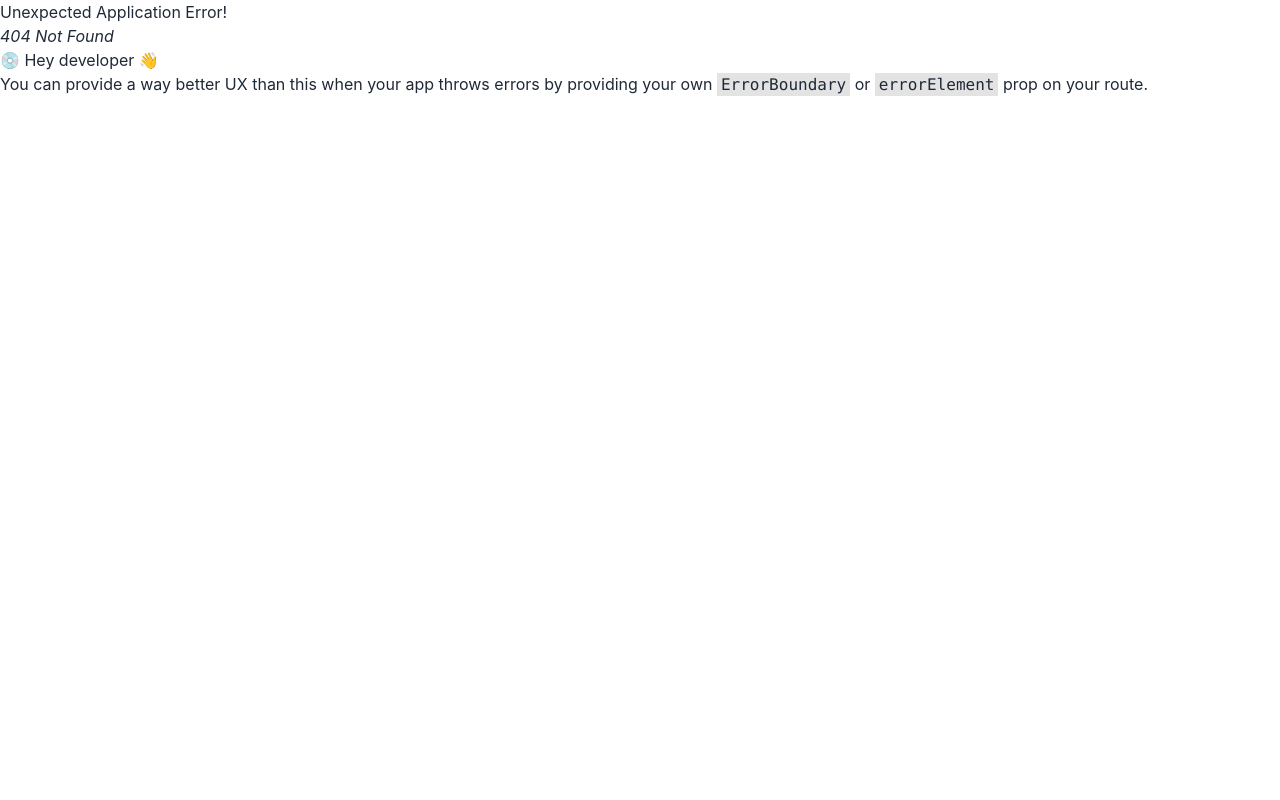
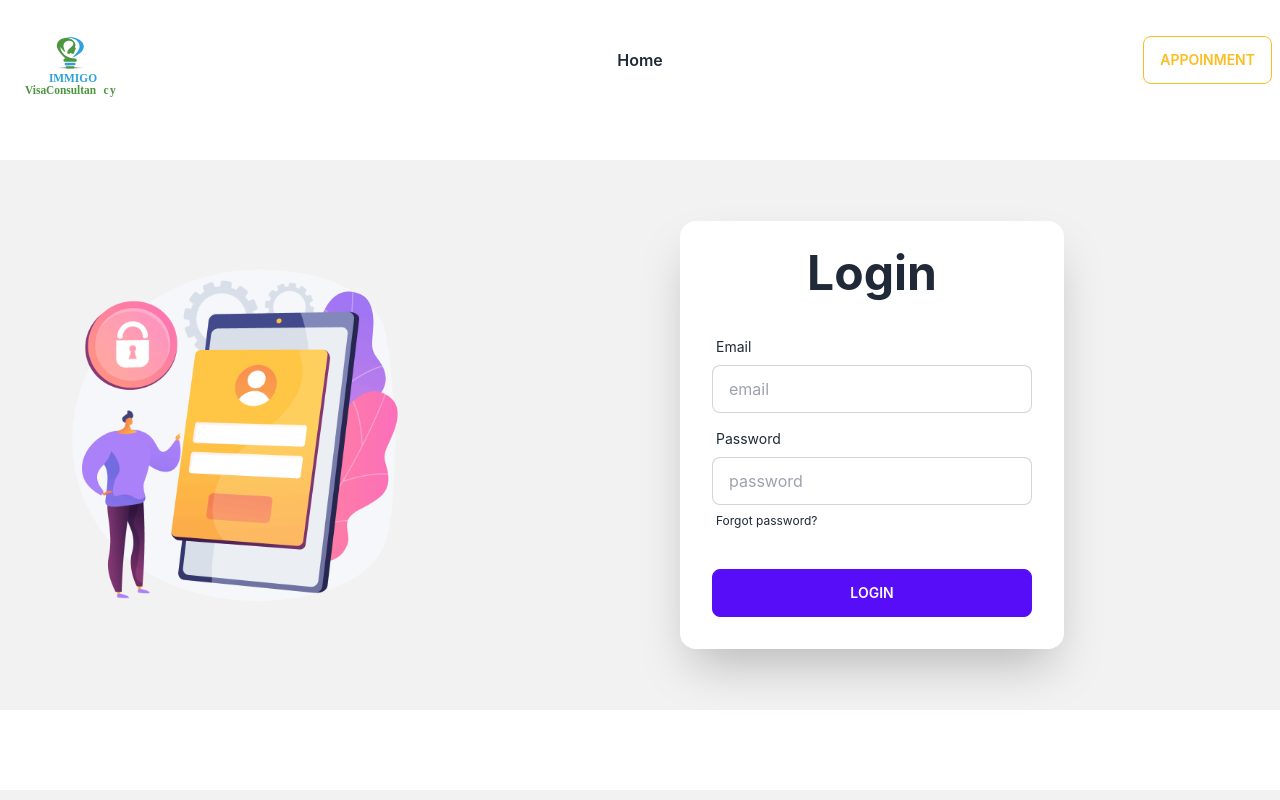
Before and after one commit to mamun-prodhan/Immigo-Visa-Consultancy-Client, a React (Create React App) app: page /login in a window 1280 px wide. Before the commit this address had no page. Shown: the top 800 px of the page. Built offline with nearby package versions, Linux system fonts and the light colour scheme.

Commit message:
login page added

```diff
--- /dev/null
+++ b/src/Pages/Login/Login.js
@@ -0,0 +1,45 @@
+import React from 'react';
+import img from '../../assets/login/login.svg'
+import img2 from '../../assets/login/login.png'
+
+const Login = () => {
+
+    const handleLogin = event =>{
+        event.preventDefault();
+    }
+
+    return (
+        <div className="hero w-full bg-base-200 my-20 py-10">
+            <div className="hero-content grid gap-20 md:grid-cols-2 flex-col lg:flex-row">
+                <div className="text-center lg:text-left">
+                    <img className='w-3/4' src={img2} alt="" />
+                </div>
+                <div className="card flex-shrink-0 w-full max-w-sm shadow-2xl bg-base-100">
+                <h1 className="text-5xl text-center mt-7 font-bold">Login</h1>
+                    <form onSubmit={handleLogin} className="card-body">
+                        <div className="form-control">
+                            <label className="label">
+                                <span className="label-text">Email</span>
+                            </label>
+                            <input type="text" placeholder="email" className="input input-bordered" />
+                        </div>
+                        <div className="form-control">
+                            <label className="label">
+                                <span className="label-text">Password</span>
+                            </label>
+                            <input type="text" placeholder="password" className="input input-bordered" />
+                            <label className="label">
+                                <a href="/" className="label-text-alt link link-hover">Forgot password?</a>
+                            </label>
+                        </div>
+                        <div className="form-control mt-6">
+                            <input className="btn btn-primary" type="submit" value="Login" />
+                        </div>
+                    </form>
+                </div>
+            </div>
+        </div>
+    );
+};
+
+export default Login;
--- a/src/Router/Routes/Routes.js
+++ b/src/Router/Routes/Routes.js
@@ -1,6 +1,7 @@
 import { createBrowserRouter } from "react-router-dom";
 import Main from "../../Layout/Main";
 import Home from "../../Pages/Home/Home/Home";
+import Login from "../../Pages/Login/Login";
 
 const router = createBrowserRouter([
     {
@@ -10,6 +11,10 @@ const router = createBrowserRouter([
         {
             path: '/',
             element: <Home></Home>
+        },
+        {
+            path: '/login',
+            element: <Login></Login>
         }
       ]
 
```
Also changed, not shown: src/assets/login/login.png (added), src/assets/login/login.svg (added).
